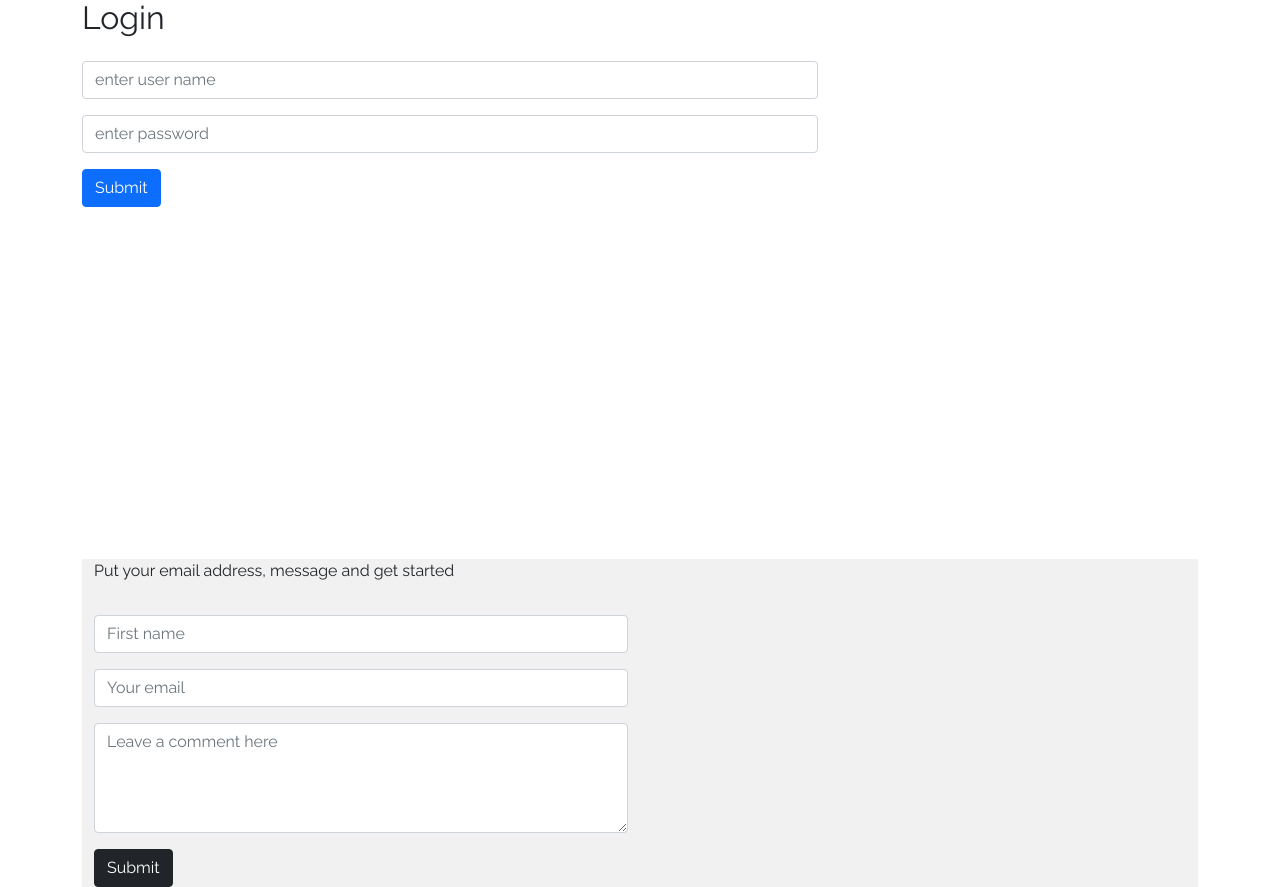
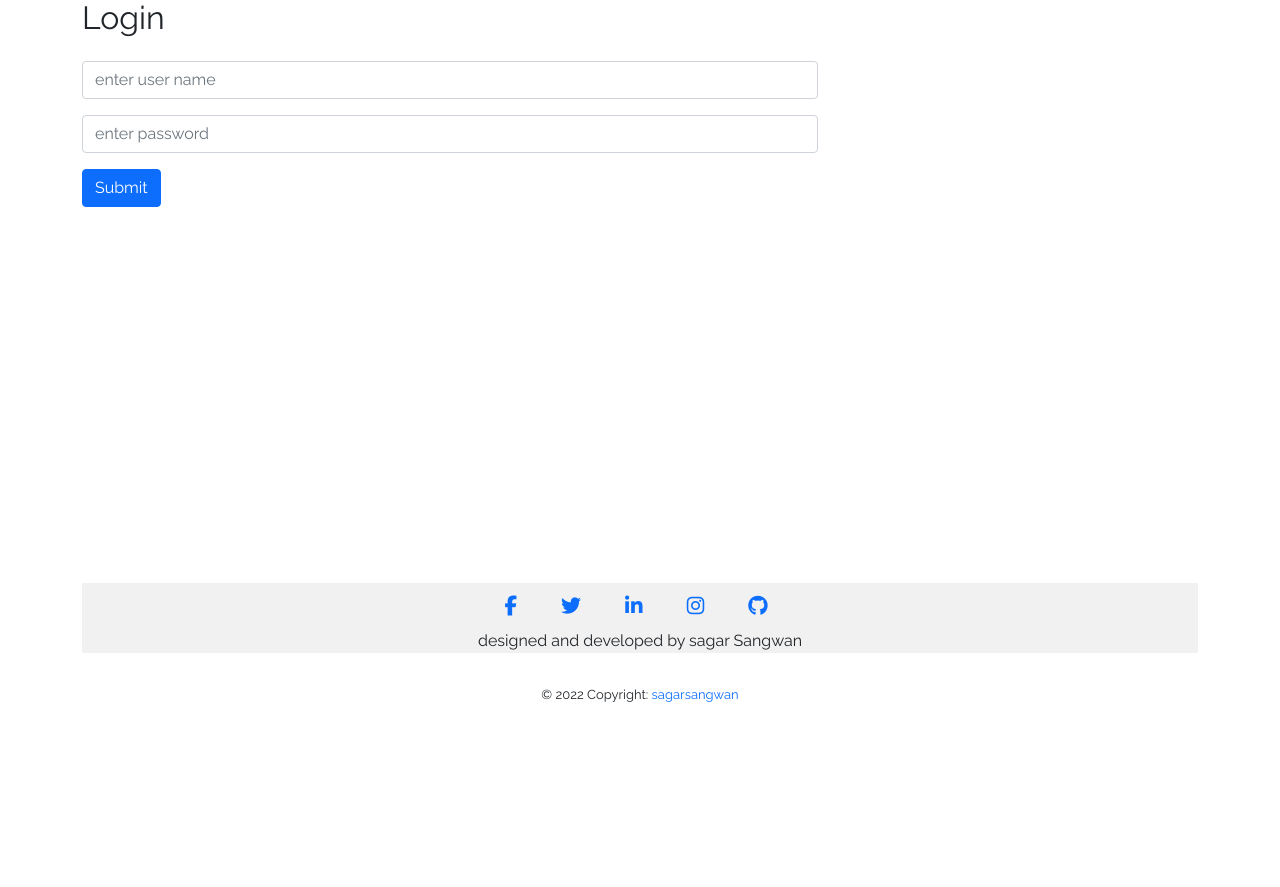
Before and after one commit to sagarsangwan/sagarsangwan, a Flask app: page /dashboard in a window 1280 px wide. Shown: the part 89-976 px from the top of the page. After the commit the page ends 791 px from the top, so only its background shows below. Run offline with Flask 2, Linux system fonts and the light colour scheme; parts of the project's set-up code (start-up, migrations or seed data) failed here and were passed over; some libraries are stand-ins or nearby versions.

Commit message:
modified footer

```diff
--- a/templates/components/footer.html
+++ b/templates/components/footer.html
@@ -1,46 +1,4 @@
-<footer>
-    <div class="container footer">
-        <div class="row">
-            <div class="col-xs-12 col-md-6">
-                <form class="row" method="POST" action="">
-                    <div class="col-12 padding-bottom-small">
-                        <p>
-                            Put your email address, message and get started
-                        </p>
-                    </div>
-                    <div class="col-12 padding-bottom-small">
-                        <input type="text" name="user_name" required class="form-control" placeholder="First name"
-                            aria-label="First name">
-                    </div>
-                    <div class="col-12 padding-bottom-small">
-                        <input type="email" name="email" required class="form-control" placeholder="Your email"
-                            aria-label="your email">
-                    </div>
-                    <div class="col-12 padding-bottom-small">
-                        <textarea rows="4" class="form-control" placeholder="Leave a comment here"
-                            name="message"></textarea>
-                    </div>
-                    <div class="col-12">
-                        <button class="btn btn-dark" type="submit">Submit</button>
-                        <i>{{info}}</i>
-
-                    </div>
-                </form>
-            </div>
-        </div>
-
-    </div>
-</footer>
-
-
-
-
-
-
-
-
-
-<!-- <footer class="page-footer font-small special-color-dark pt-4">
+<footer class=" page-footer font-small special-color-dark pt-4">
 
 
     <div class="container footer">
@@ -69,12 +27,17 @@
             <li>
                 <div>designed and developed by sagar Sangwan</div>
             </li>
-            <li>
+        </ul>
+    </div>
+    <div class="container">
+        <div class="row">
+            <div class="col-12">
                 <div class="footer-copyright text-center py-3">© 2022 Copyright:
                     <a class="no-underline" href="/">sagarsangwan</a>
                 </div>
-            </li>
-        </ul>
+            </div>
+        </div>
     </div>
 
-</footer> -->
+
+</footer>
```
